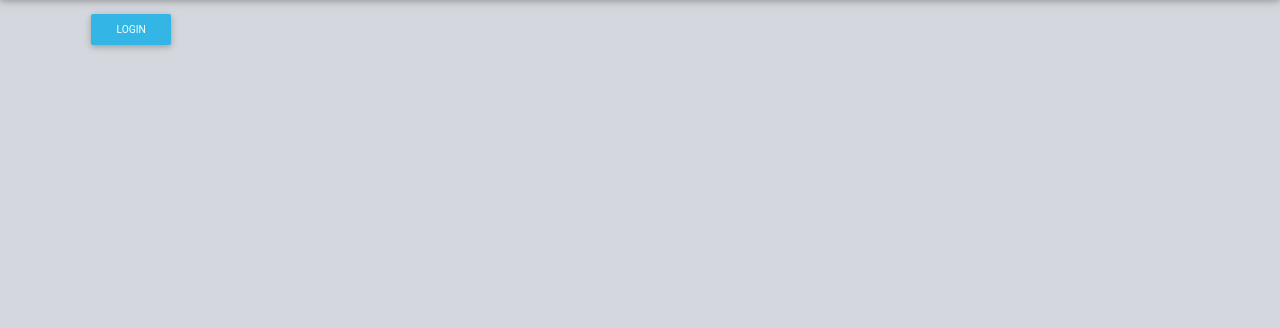
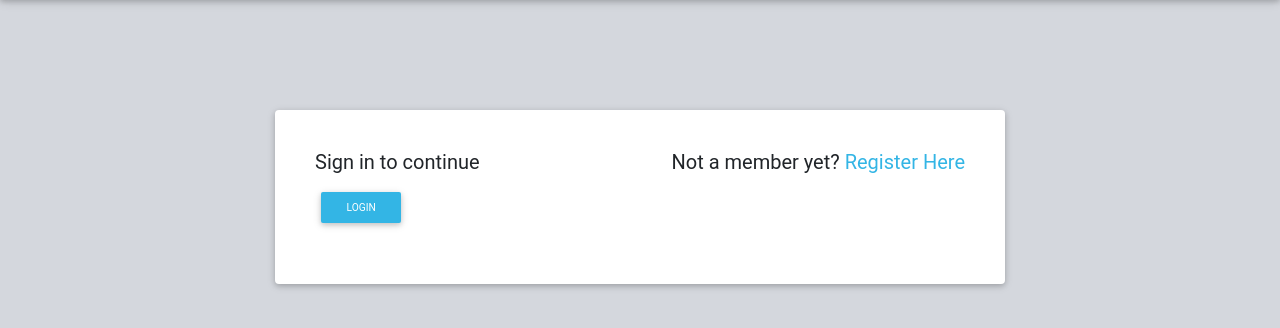
Before and after one commit to 3xistentialcrisis/Awards, a Django app: template ourawards/templates/registration/login.html in a window 1280 px wide. Shown: the part 82-410 px from the top of the page. Run offline with Django 3.2, Linux system fonts and the light colour scheme; the template is opened without the code that fills it, so the values that code supplies are empty; some libraries are stand-ins or nearby versions.

Commit message:
Edit Login Form to Signup and Signup Form to Login if not a member

```diff
--- a/ourawards/templates/registration/login.html
+++ b/ourawards/templates/registration/login.html
@@ -3,11 +3,26 @@
 {% block content %}
 
 <div class="container" style="margin-top:7%;">
-    <form action="" method="post" novalidate>
-        {% csrf_token%}
-        {{ form|crispy}}
-        <button type="submit" class="btn btn-info btn-sm">Login</button>
-    </form>
+    <div class="row">
+            <div class="col-md-2"></div>
+            <div class="col-md-8">
+                <div class="card" style="margin-top:14%; padding:20px">
+                    <div class="card-body">
+                        <h5 class="card-title"><a>Sign in to continue</a> <span style="float:right">Not a member yet? <a
+                                href="{% url 'ourawards:signup' %}" class="text-info">Register Here</a></span></h5>
+                        <div class="card-text">
+                            <form action="" method="post" novalidate >
+                                {% csrf_token%}
+                                {{ form|crispy}}
+                                <button type="submit" class="btn btn-info btn-sm">LogIn</button>
+                            </form>
+                        </div>
+                    </div>
+                </div>
+
+            </div>
+            <div class="col-md-2"></div>
+        </div>
 </div>
 
 {% endblock %}
```
Also changed, not shown: ourawards/templates/registration/signup.html (+20 -5 lines).
